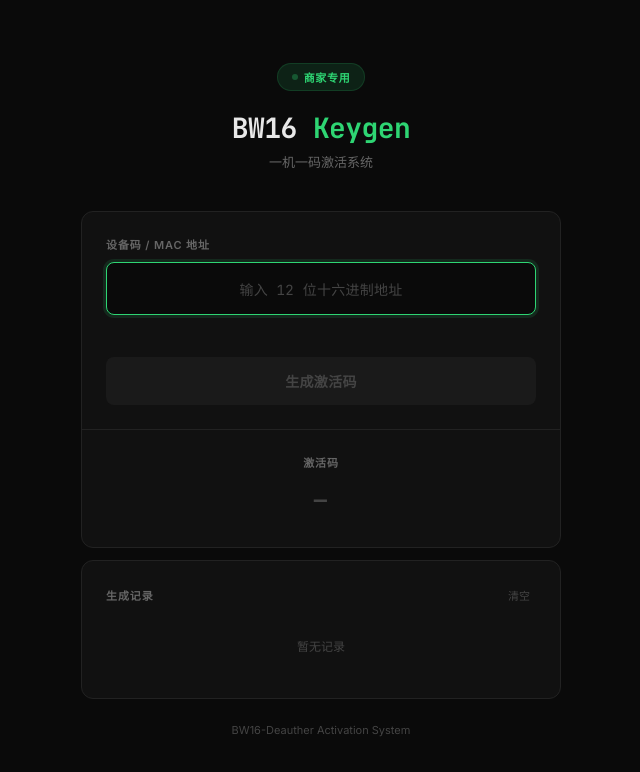
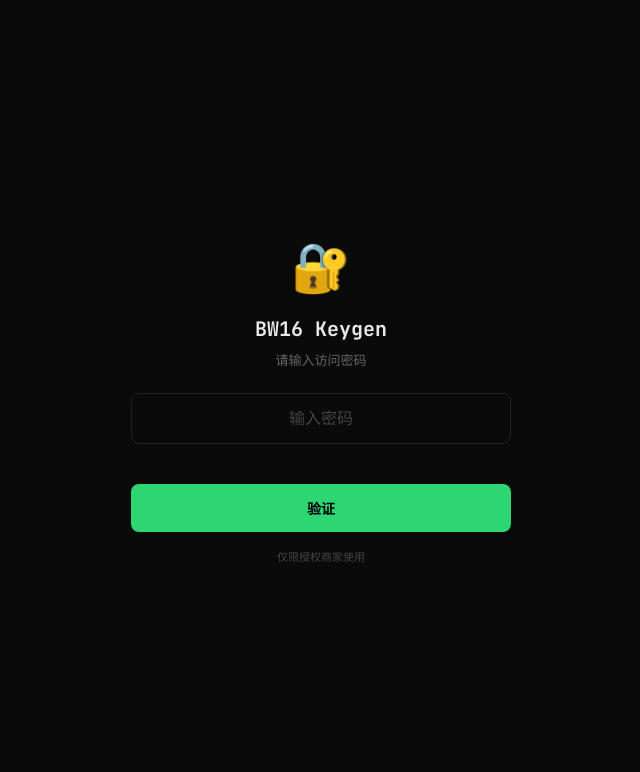
Before and after one commit to z751638806/bw16-keygen, a plain HTML site: page activation_keygen.html in a window 1280 px wide. Shown: the whole page, without its empty margins (319-959 px from the left). Drawn offline with Linux system fonts and the light colour scheme.

Commit message:
Add password gate protection for GitHub Pages deployment

```diff
--- a/activation_keygen.html
+++ b/activation_keygen.html
@@ -383,9 +383,123 @@
     .result-code { font-size: 17px; }
     .mac-input { font-size: 15px; }
   }
+
+  /* Password Overlay */
+  .overlay {
+    position: fixed;
+    inset: 0;
+    z-index: 1000;
+    background: var(--bg);
+    display: flex;
+    align-items: center;
+    justify-content: center;
+    padding: 24px;
+    transition: opacity 0.6s ease, visibility 0.6s ease;
+  }
+
+  .overlay.hidden {
+    opacity: 0;
+    visibility: hidden;
+    pointer-events: none;
+  }
+
+  .login-box {
+    width: 100%;
+    max-width: 380px;
+    text-align: center;
+  }
+
+  .login-box .lock-icon {
+    font-size: 48px;
+    margin-bottom: 20px;
+    display: block;
+  }
+
+  .login-box h2 {
+    font-family: var(--mono);
+    font-size: 20px;
+    font-weight: 700;
+    color: var(--text);
+    margin-bottom: 8px;
+  }
+
+  .login-box p {
+    font-size: 13px;
+    color: var(--text-dim);
+    margin-bottom: 24px;
+  }
+
+  .login-box .pw-input {
+    width: 100%;
+    background: var(--bg);
+    border: 1px solid var(--border);
+    border-radius: 8px;
+    padding: 14px 16px;
+    font-family: var(--mono);
+    font-size: 16px;
+    color: var(--text);
+    text-align: center;
+    outline: none;
+    transition: border-color 0.2s, box-shadow 0.2s;
+    margin-bottom: 12px;
+    box-sizing: border-box;
+  }
+
+  .login-box .pw-input:focus {
+    border-color: var(--accent);
+    box-shadow: 0 0 0 3px var(--accent-dim);
+  }
+
+  .login-box .pw-input::placeholder {
+    color: var(--text-muted);
+  }
+
+  .login-box .login-btn {
+    width: 100%;
+    padding: 14px;
+    background: var(--accent);
+    color: #000;
+    border: none;
+    border-radius: 8px;
+    font-family: var(--sans);
+    font-size: 14px;
+    font-weight: 700;
+    cursor: pointer;
+    transition: background 0.15s, transform 0.1s;
+  }
+
+  .login-box .login-btn:hover { background: #26c466; }
+  .login-box .login-btn:active { transform: scale(0.985); }
+
+  .login-box .pw-error {
+    font-size: 12px;
+    color: var(--danger);
+    min-height: 20px;
+    margin-bottom: 8px;
+  }
+
+  .login-box .pw-hint {
+    font-size: 11px;
+    color: var(--text-muted);
+    margin-top: 16px;
+  }
+
 </style>
 </head>
 <body>
+<!-- Password Overlay -->
+<div class="overlay" id="overlay">
+  <div class="login-box">
+    <span class="lock-icon">🔐</span>
+    <h2>BW16 Keygen</h2>
+    <p>请输入访问密码</p>
+    <input type="password" class="pw-input" id="pwInput" placeholder="输入密码" autocomplete="off">
+    <div class="pw-error" id="pwError"></div>
+    <button class="login-btn" id="loginBtn">验证</button>
+    <div class="pw-hint">仅限授权商家使用</div>
+  </div>
+</div>
+
 
 <div class="container">
   <header class="header">
@@ -439,6 +553,32 @@
 </div>
 
 <script>
+
+// ── Access Control ──
+const ACCESS_PASSWORD = 'bw16keygen';
+
+const overlay = document.getElementById('overlay');
+const pwInput = document.getElementById('pwInput');
+const pwError = document.getElementById('pwError');
+const loginBtn = document.getElementById('loginBtn');
+
+function checkPassword() {
+  if (pwInput.value === ACCESS_PASSWORD) {
+    overlay.classList.add('hidden');
+    macInput.focus();
+  } else {
+    pwError.textContent = '密码错误，请重试';
+    pwInput.value = '';
+    pwInput.focus();
+    setTimeout(() => { pwError.textContent = ''; }, 2000);
+  }
+}
+
+loginBtn.addEventListener('click', checkPassword);
+pwInput.addEventListener('keydown', (e) => { if (e.key === 'Enter') checkPassword(); });
+pwInput.focus();
+
+
 // ── Crypto Logic (ported from activation_keygen.py) ──
 
 const SBOX = [
```
